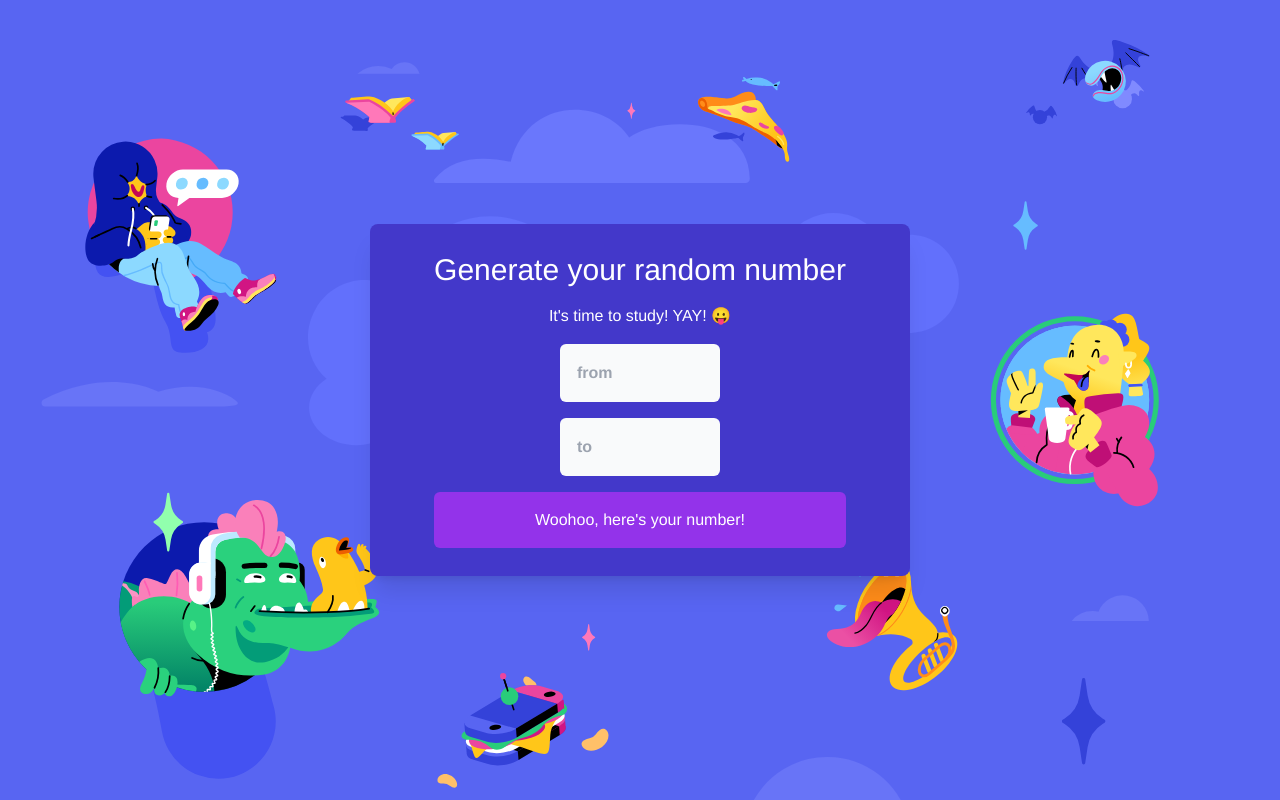
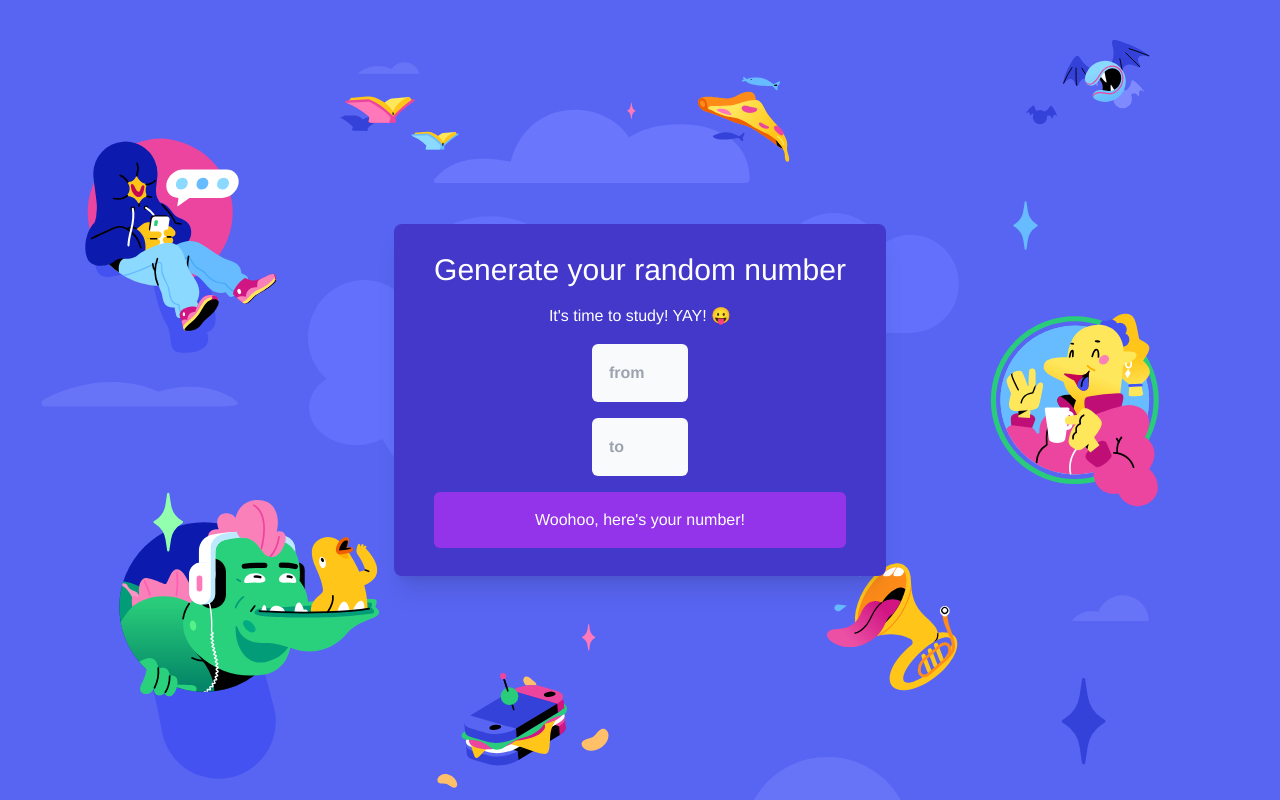
Before and after one commit to leventefrks/silly-random-number-generator, a Vue app: page / in a window 1280 px wide. Built offline with nearby package versions, Linux system fonts and the light colour scheme.

Commit message:
main panel

```diff
--- a/src/components/Random.vue
+++ b/src/components/Random.vue
@@ -1331,7 +1331,7 @@
   >
     <div class="sm:max-w-xl mx-auto">
       <div class="min-w-xl flex flex-col bg-indigo-700 shadow-xl rounded-lg">
-        <div class="px-4 sm:px-16 py-4 sm:py-7 space-y-4">
+        <div class="px-4 sm:px-10 py-4 sm:py-7 space-y-4">
           <h2 class="text-xl md:text-3xl text-center text-white">
             Generate your random number
           </h2>
@@ -1347,7 +1347,7 @@
               It's time to study! YAY! 😛
             </h3>
           </div>
-          <div class="w-40 mx-auto rounded-md bg-gray-50">
+          <div class="w-24 mx-auto rounded-md bg-gray-50">
             <input
               type="text"
               placeholder="from"
@@ -1356,7 +1356,7 @@
               :class="isError ? 'border-red-500' : 'border-transparent'"
             />
           </div>
-          <div class="w-40 mx-auto rounded-md bg-gray-50">
+          <div class="w-24 mx-auto rounded-md bg-gray-50">
             <input
               type="text"
               placeholder="to"
```
